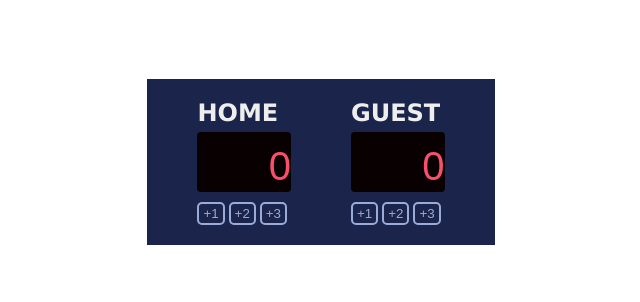
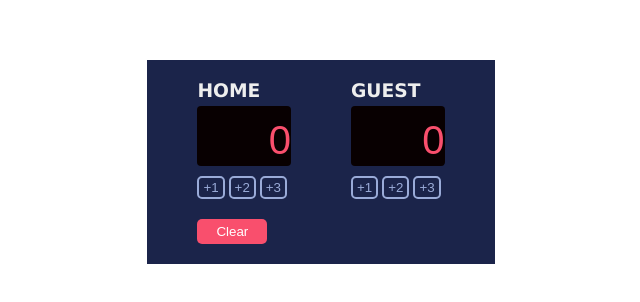
Before and after one commit to JohnsonSaka123/Basketball-Scoreboard, a plain HTML site: page index.html in a window 1280 px wide. Shown: the part 238-540 px from the top of the page, without its empty margins (319-959 px from the left). Drawn offline with Linux system fonts and the light colour scheme; a web font is replaced by a local one.

Commit message:
added button named clear

```diff
--- a/index.css
+++ b/index.css
@@ -9,13 +9,19 @@ body{
   align-items: center;
   justify-content: center;
 }
+.body-main{
+  display: flex;
+  flex-direction: column;
+  background-color: #1B244A;
+  padding: 20px 50px;
+  gap: 20px;
+}
 .main{
   display: flex;
   justify-content: space-between;
   justify-content: center;
   gap: 60px;
-  background-color: #1B244A;
-  padding: 20px 50px;
+
 }
 h1{
   color: #EEEEEE;
@@ -58,3 +64,12 @@ h1{
   padding-top: 12px;
   padding-left: 5px;
 }
+
+.clear-btn{
+  border: none;
+  padding: 5px 10px;
+  width: 70px;
+  border-radius: 5px;
+  color: white;
+  background-color: #F94F6D;
+}
--- a/index.html
+++ b/index.html
@@ -8,6 +8,7 @@
   <link href="https://fonts.cdnfonts.com/css/cursed-timer-ulil" rel="stylesheet">
 </head>
 <body>
+  <section class="body-main">
     <section class="main">
       <div class="home-section">
         <h1>HOME</h1>
@@ -32,6 +33,13 @@
         </div>
       </div>
     </section>
+
+    <div class="btn-section">
+      <button type="button" class="clear-btn" onclick="clearScores()">Clear</button>
+    </div>
+
+  </section>
+
   <script src="index.js"></script>
 </body>
 </html>
--- a/index.js
+++ b/index.js
@@ -32,3 +32,10 @@ function add2scoreRight(){
 function add3scoreRight(){
   scoreRightElementDisplay.textContent = currentScoreRight +=3;
 }
+
+function clearScores(){
+  scoreLeftElementDisplay.textContent = 0;
+  scoreRightElementDisplay.textContent = 0;
+  //currentScoreRight = 0;
+  //currentScoreLeft = 0;
+}
```
Lines whose indentation alone changed are shown as unchanged.
